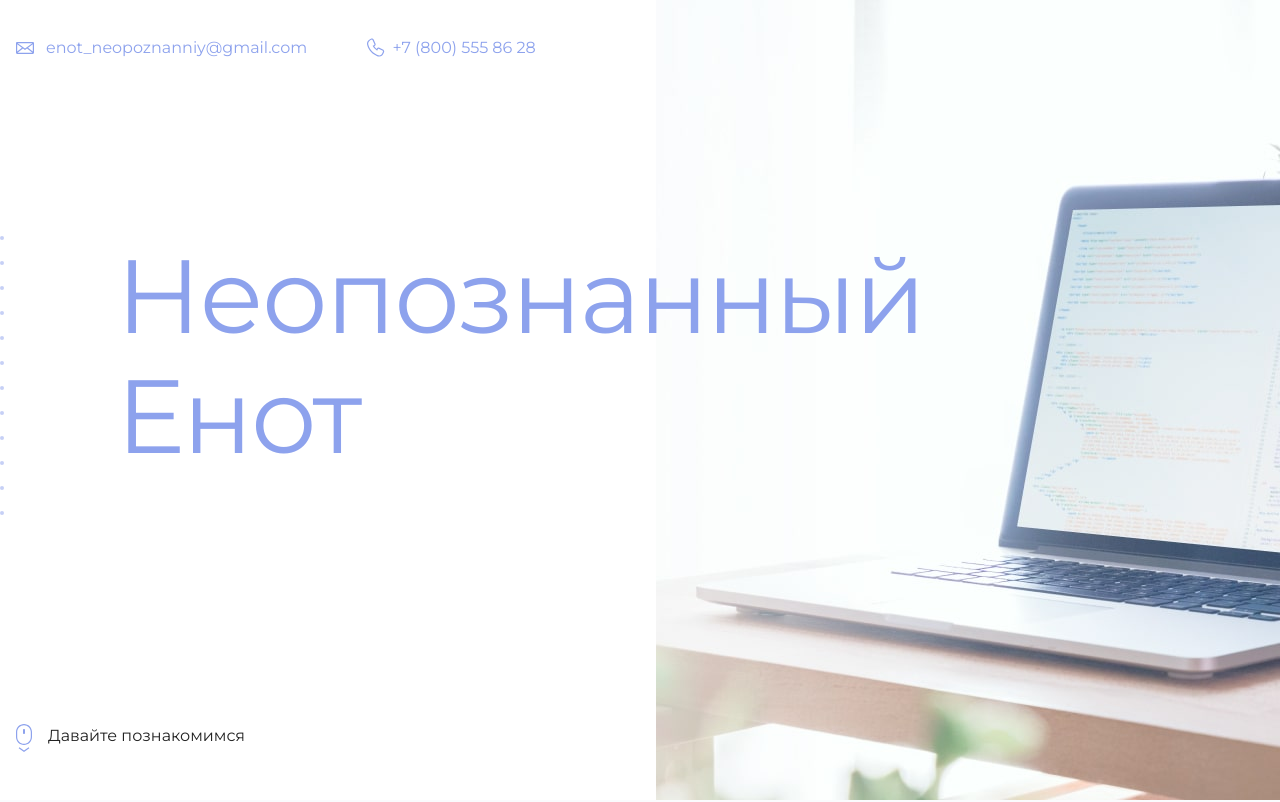
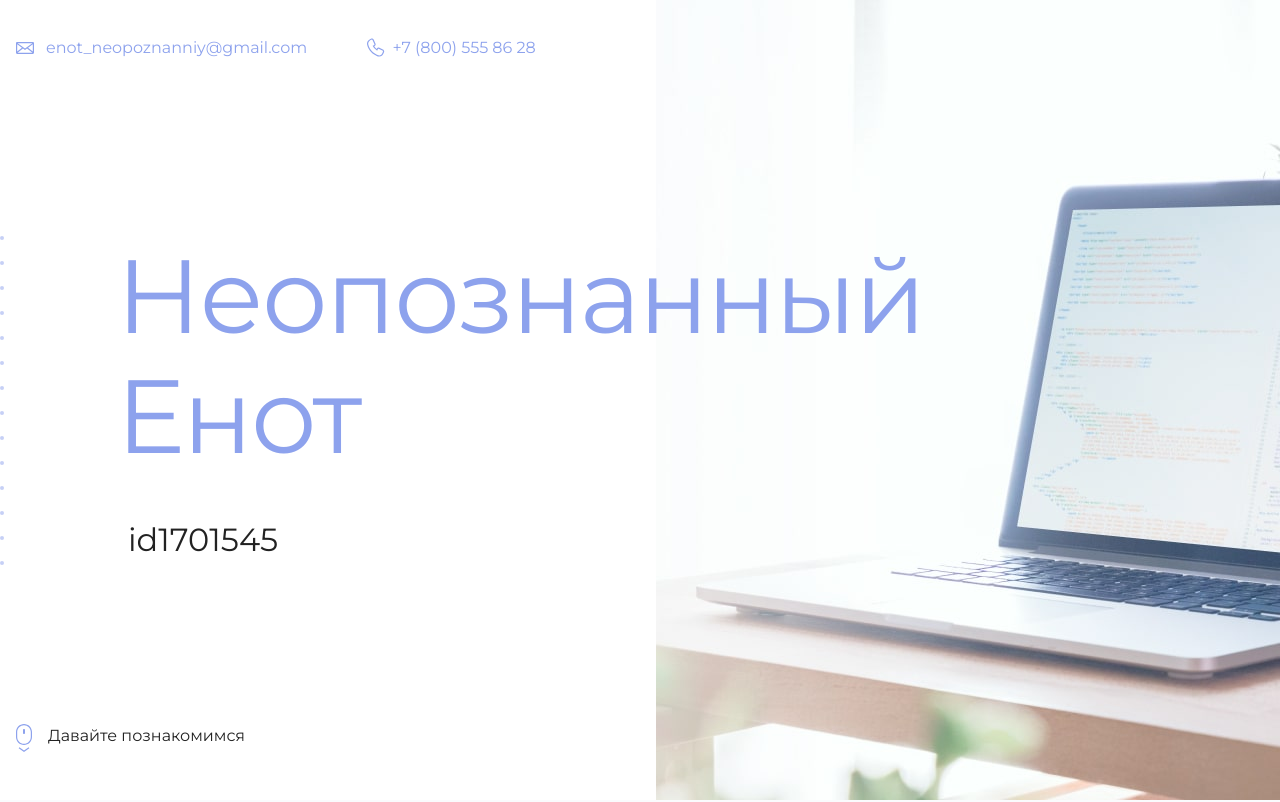
Before and after one commit to astonv94/my-site, a plain HTML site: page my-site/index.html in a window 1280 px wide. Shown: the top 802 px of the page. Drawn offline with Linux system fonts and the light colour scheme.

Commit message:
Добавил id

```diff
--- a/my-site/index.html
+++ b/my-site/index.html
@@ -19,7 +19,7 @@
       <section class="hero-image">
         <div class="container">
           <h1 class="heading">Неопознанный Енот</h1>
-          <p><!-- Тут ваш id на сайте Академии --></p>
+          <p>id1701545</p>
         </div>
       </section>
 
```
